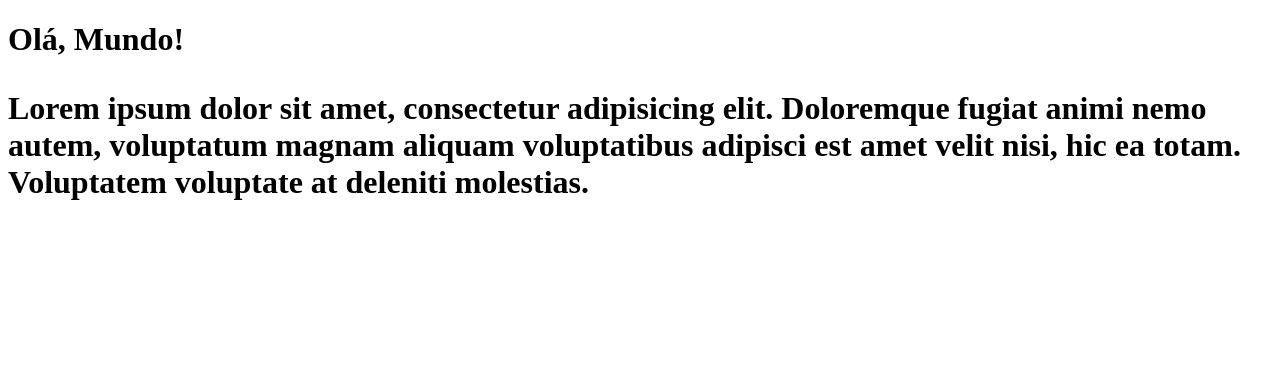
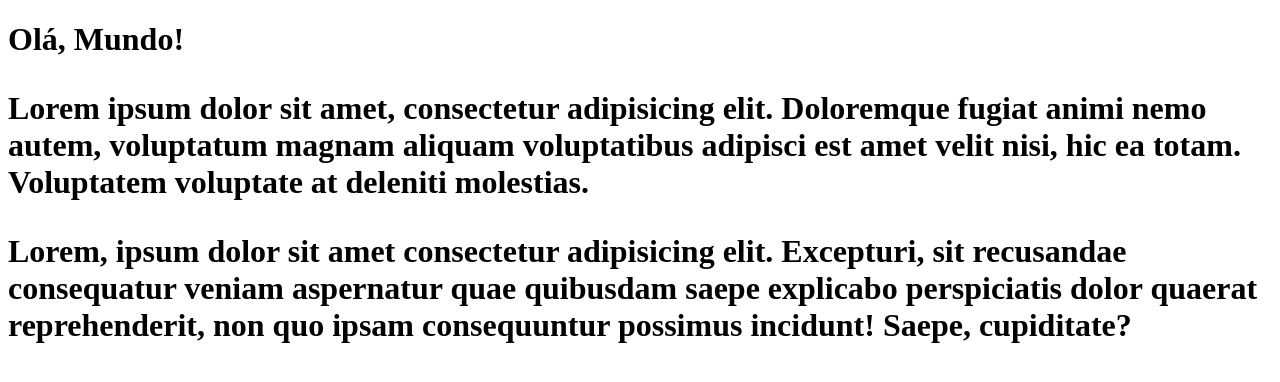
Before and after one commit to caiogaunt/Ola-Mundo, a plain HTML site: page Site-exemplo/index.html in a window 1280 px wide. Drawn offline with Linux system fonts and the light colour scheme.

Commit message:
adicionei um novo paragrafo

```diff
--- a/Site-exemplo/index.html
+++ b/Site-exemplo/index.html
@@ -7,7 +7,8 @@
 </head>
 <body>
     <h1>Olá, Mundo!
-        <p>Lorem ipsum dolor sit amet, consectetur adipisicing elit. Doloremque fugiat animi nemo autem, voluptatum magnam aliquam voluptatibus adipisci est amet velit nisi, hic ea totam. Voluptatem voluptate at deleniti molestias.</p>
+        <p>Lorem ipsum dolor sit amet, consectetur adipisicing elit. Doloremque fugiat animi nemo autem, voluptatum magnam aliquam voluptatibus adipisci est amet velit nisi, hic ea totam. Voluptatem voluptate at deleniti molestias.</p> <p>Lorem, ipsum dolor sit amet consectetur adipisicing elit. Excepturi, sit recusandae consequatur veniam aspernatur quae quibusdam saepe explicabo perspiciatis dolor quaerat reprehenderit, non quo ipsam consequuntur possimus incidunt! Saepe, cupiditate?</p>
     </h1>
+
 </body>
 </html>
```
